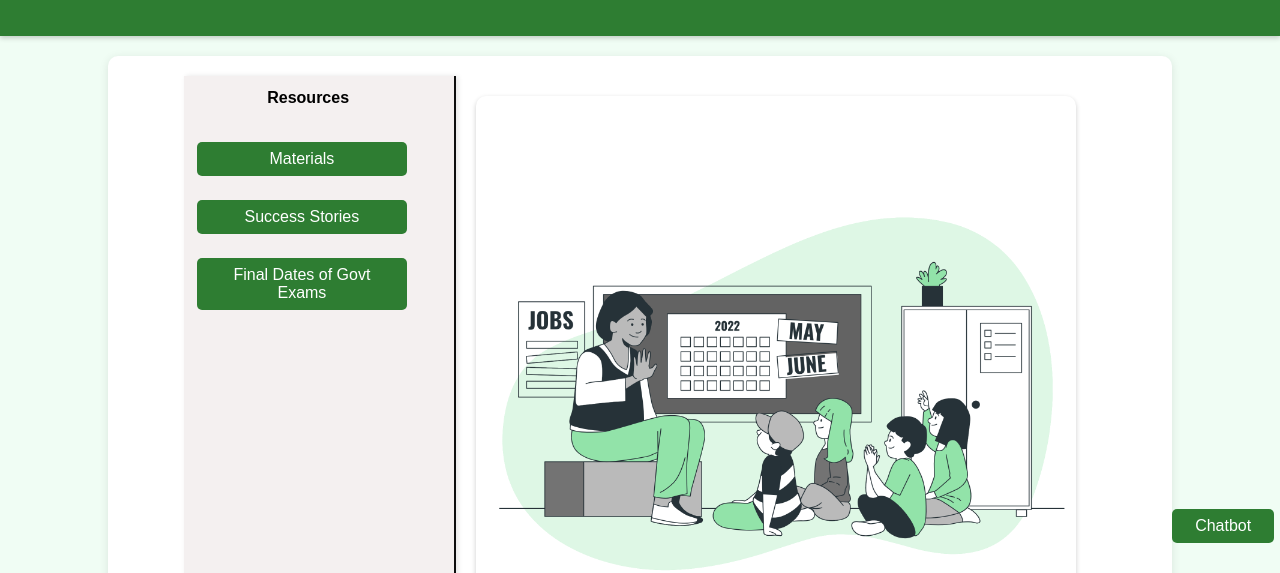
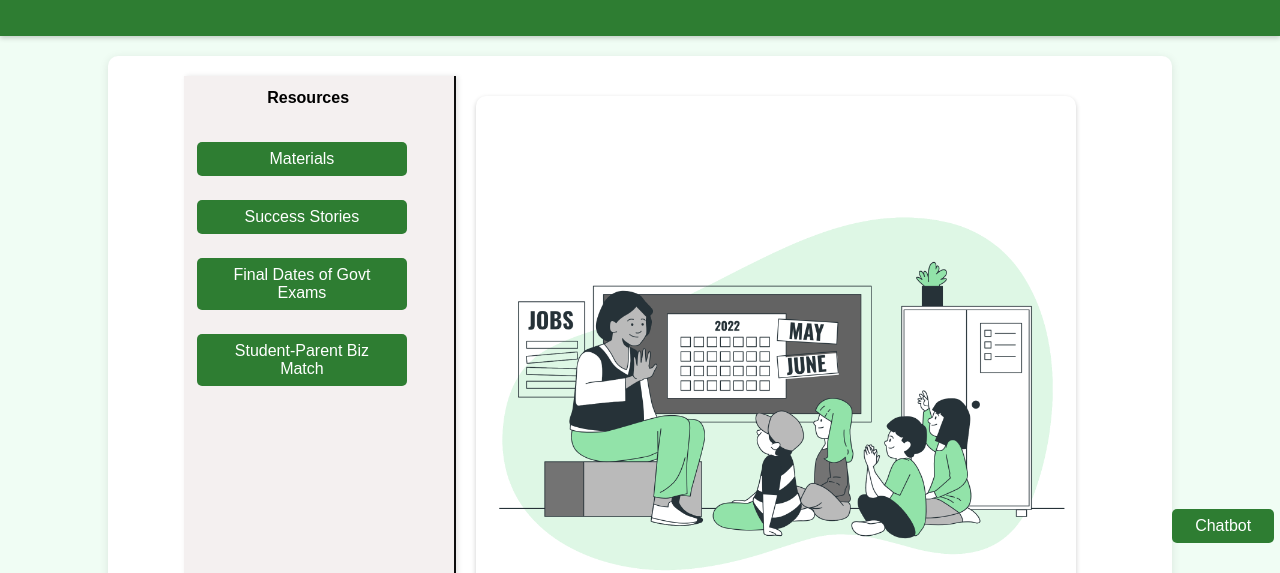
Before and after one commit to tharun8988/Carrier-Guidence-with-AI, a website: page index.html in a window 1280 px wide. Shown: the part 227-800 px from the top of the page. Drawn offline with Linux system fonts and the light colour scheme.

Commit message:
Update index.html

```diff
--- a/index.html
+++ b/index.html
@@ -494,7 +494,7 @@
         <div class="nav-links">
             <a href="login.html">Login</a>
             <a href="register.html">SignUp</a>
-            <!-- <a href="#">Dashboard</a> -->
+<!--             <a href="#">Dashboard</a> -->
         </div>
     </header>
 
@@ -509,7 +509,7 @@
                 <tr><td><a class="chatbot-button" href="material.html">Materials</a></td></tr>
                 <tr><td><a class="chatbot-button" href="sucess.html">Success Stories</a></td></tr>
                 <tr><td><a class="chatbot-button" href="finalDates.html">Final Dates of Govt Exams</a></td></tr>
-
+                <tr><td><a class="chatbot-button" href="business.html">Student-Parent Biz Match</a></td></tr>
             </table>
         </div>
 
```
